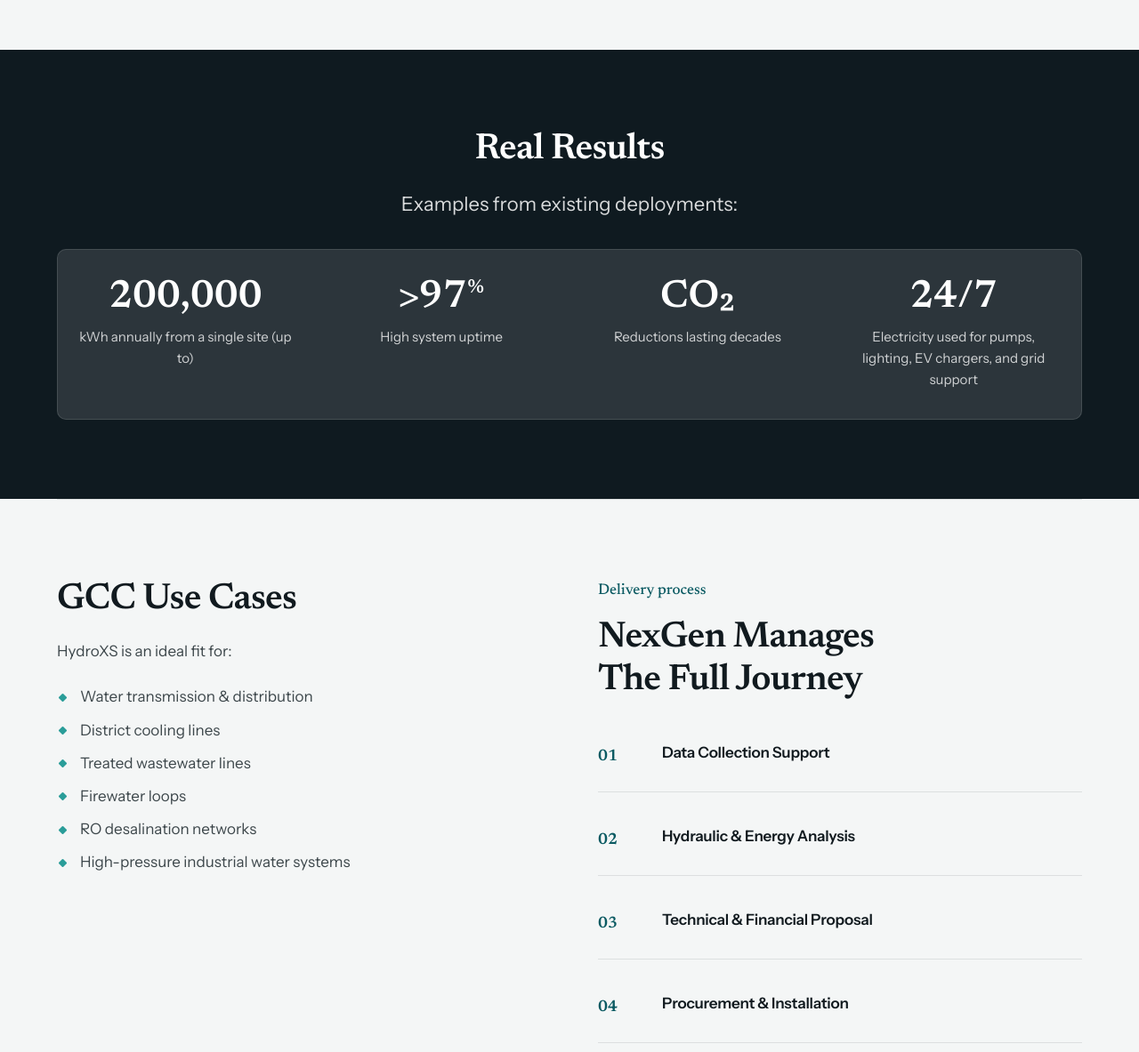
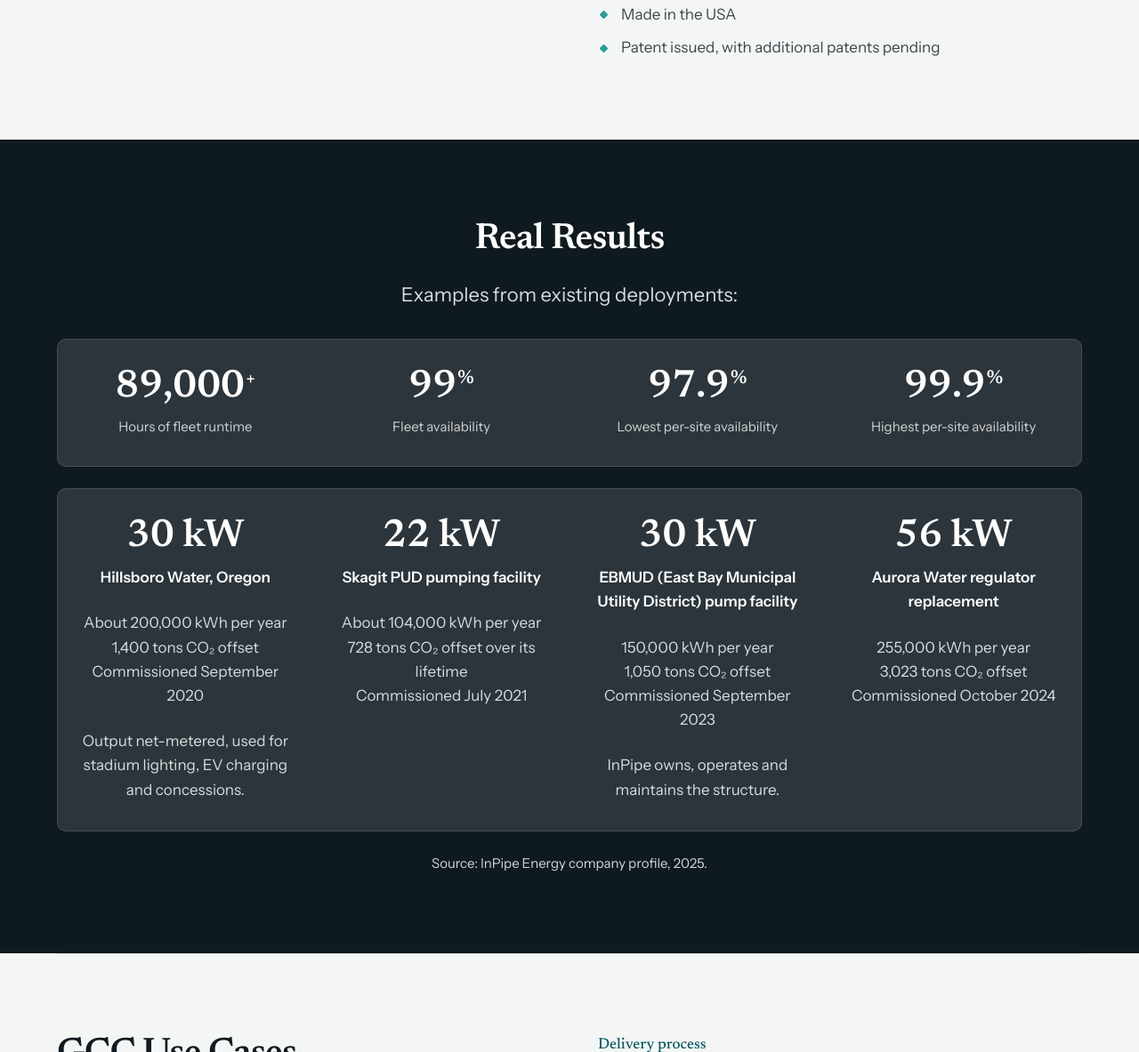
Before and after one commit to fvcczt5ndt-web/nexgen, a plain HTML site: page site/inpipe-energy.html in a window 1280 px wide. Shown: the part 2289-3472 px from the top of the page at 89% size. Drawn offline with Linux system fonts and the light colour scheme.

Commit message:
Esaal problems + InPipe results/HydroXS specs from partner profiles; Abdullah Alenezi title

```diff
--- a/site/inpipe-energy.html
+++ b/site/inpipe-energy.html
@@ -104,6 +104,13 @@
           <li>Ideal for utilities, cooling networks, industrial systems, and RO desalination</li>
           <li>Supports national sustainability and Net Zero targets</li>
         </ul>
+        <h3 class="mt-4">HydroXS Specifications</h3>
+        <ul class="checklist">
+          <li>Scalable from 10 kW to 2 MW</li>
+          <li>Installs in pipe diameters of 4-110 inches <span class="nowrap">(5-280 cm)</span></li>
+          <li>Made in the USA</li>
+          <li>Patent issued, with additional patents pending</li>
+        </ul>
       </div>
               <figure class="figure reveal">
           <img src="assets/img/inpipe-plant.webp" alt="HydroXS installed on a water pipeline" loading="lazy" decoding="async" width="1200" height="1235">
@@ -119,21 +126,48 @@
       </div>
       <div class="stats reveal mt-4">
         <div class="stat">
-          <p class="stat__value">200,000</p>
-          <p class="stat__label">kWh annually from a single site (up to)</p>
+          <p class="stat__value">89,000<sup>+</sup></p>
+          <p class="stat__label">Hours of fleet runtime</p>
         </div>
         <div class="stat">
-          <p class="stat__value">&gt;97<sup>%</sup></p>
-          <p class="stat__label">High system uptime</p>
+          <p class="stat__value">99<sup>%</sup></p>
+          <p class="stat__label">Fleet availability</p>
         </div>
         <div class="stat">
-          <p class="stat__value">CO₂</p>
-          <p class="stat__label">Reductions lasting decades</p>
+          <p class="stat__value">97.9<sup>%</sup></p>
+          <p class="stat__label">Lowest per-site availability</p>
         </div>
         <div class="stat">
-          <p class="stat__value">24/7</p>
-          <p class="stat__label">Electricity used for pumps, lighting, EV chargers, and grid support</p>
+          <p class="stat__value">99.9<sup>%</sup></p>
+          <p class="stat__label">Highest per-site availability</p>
         </div>
+      </div>
+      <div class="stats reveal mt-3">
+        <div class="stat">
+          <p class="stat__value">30 kW</p>
+          <p><strong>Hillsboro Water, Oregon</strong></p>
+          <p>About 200,000 kWh per year<br>1,400 tons CO₂ offset<br>Commissioned September 2020</p>
+          <p>Output net-metered, used for stadium lighting, EV charging and concessions.</p>
+        </div>
+        <div class="stat">
+          <p class="stat__value">22 kW</p>
+          <p><strong>Skagit PUD pumping facility</strong></p>
+          <p>About 104,000 kWh per year<br>728 tons CO₂ offset over its lifetime<br>Commissioned July 2021</p>
+        </div>
+        <div class="stat">
+          <p class="stat__value">30 kW</p>
+          <p><strong>EBMUD (East Bay Municipal Utility District) pump facility</strong></p>
+          <p>150,000 kWh per year<br>1,050 tons CO₂ offset<br>Commissioned September 2023</p>
+          <p>InPipe owns, operates and maintains the structure.</p>
+        </div>
+        <div class="stat">
+          <p class="stat__value">56 kW</p>
+          <p><strong>Aurora Water regulator replacement</strong></p>
+          <p>255,000 kWh per year<br>3,023 tons CO₂ offset<br>Commissioned October 2024</p>
+        </div>
+      </div>
+      <div class="center mt-3">
+        <p class="cred__note">Source: InPipe Energy company profile, 2025.</p>
       </div>
     </div>
   </section>
```
Also changed, not shown: build-site.js (+56 -16 lines), site/about.html (+3 -3 lines), site/esaal.html (+11 -5 lines).
